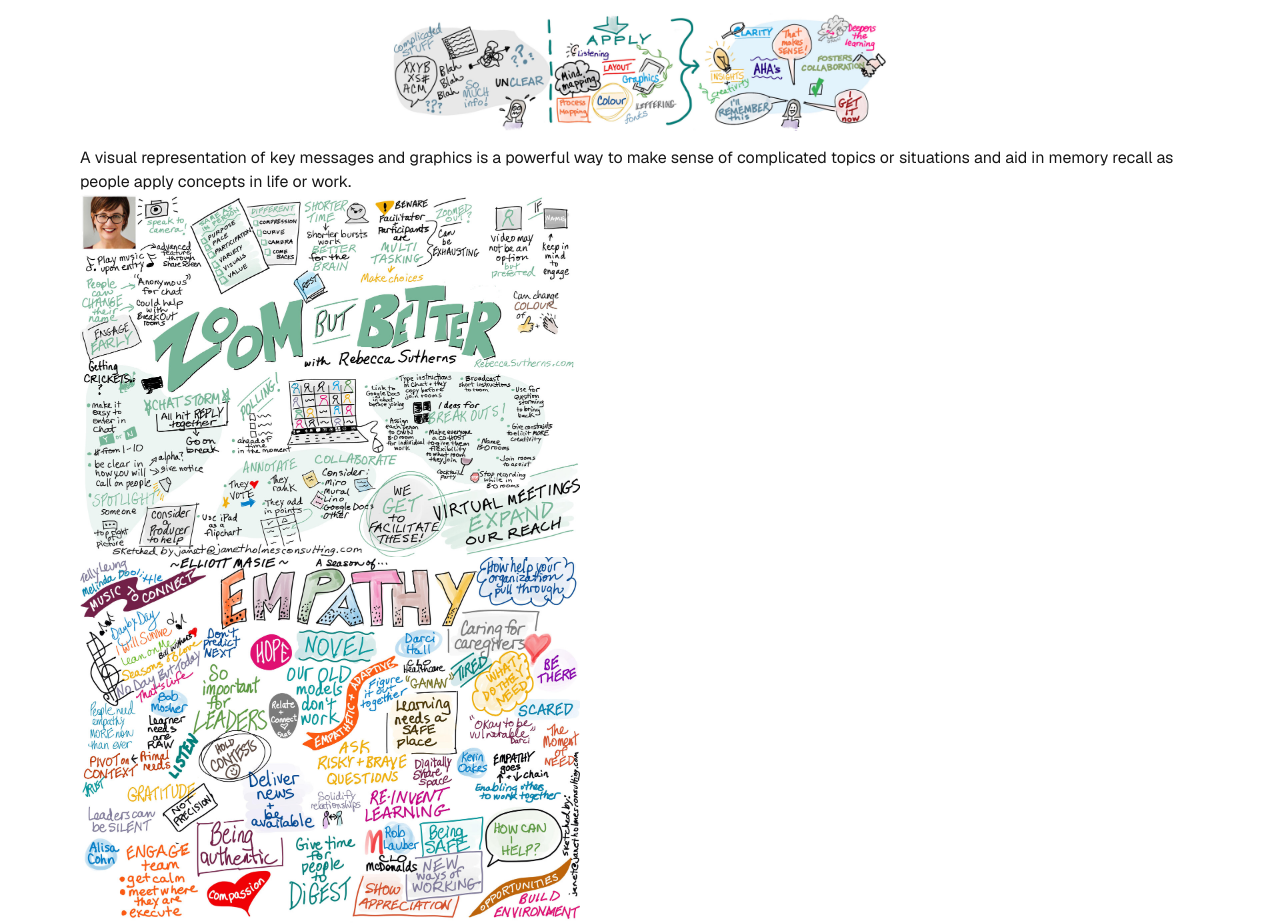
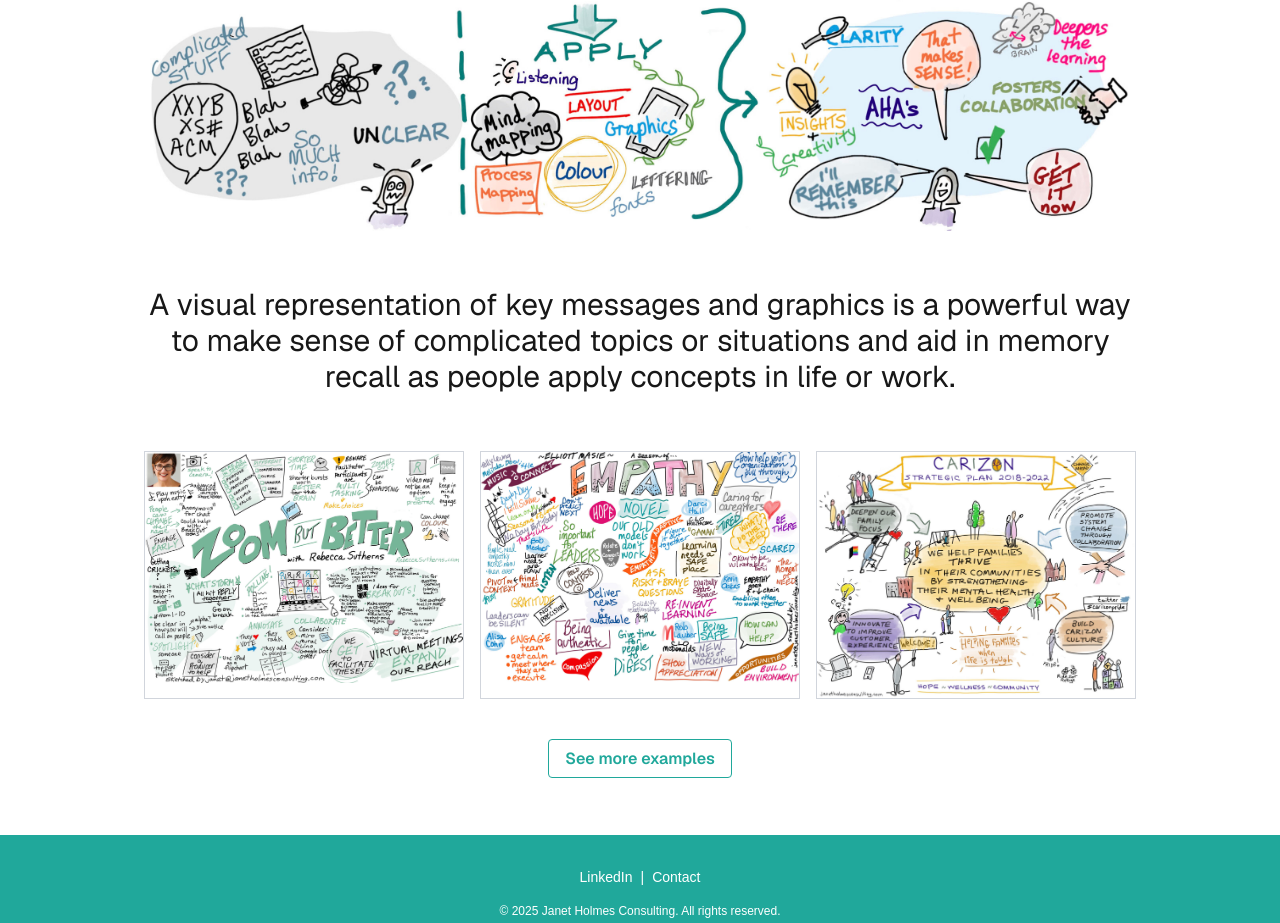
Before and after one commit to c-holmes/jhc-static-site, a Next.js app: page / in a window 1280 px wide. Shown: the part 176-1099 px from the top of the page. Built offline with nearby package versions, Linux system fonts and the light colour scheme.

Commit message:
homepage + footer styling

```diff
--- a/src/app/components/footer.tsx
+++ b/src/app/components/footer.tsx
@@ -2,19 +2,25 @@
 
 export function Footer() {
   return (
-    <footer>
-      <div>
+    <footer className="bg-jhcteal-100 py-8">
+      <div className="max-w-screen-lg mx-auto flex items-center space-x-2 text-sm justify-center">
         <Link
           key={"https://www.linkedin.com/in/janetkholmes/"}
           href={"https://www.linkedin.com/in/janetkholmes/"}
+          className="text-white"
         >
           LinkedIn
         </Link>
-      </div>
-      <div>
-        <Link key={"/contact"} href={"/contact"}>
+        <span className="text-white">|</span>
+        <Link key={"/contact"} href={"/contact"} className="text-white">
           Contact
         </Link>
+      </div>
+      <div className="max-w-screen-lg mx-auto text-center text-xs mt-4">
+        <p className="text-white">
+          © {new Date().getFullYear()} Janet Holmes Consulting. All rights
+          reserved.
+        </p>
       </div>
     </footer>
   );
--- a/src/app/globals.css
+++ b/src/app/globals.css
@@ -13,7 +13,7 @@
 }
 
 @theme {
-  --color-jhcteal-100: oklch(0.66 0.11 185, 1);
+  --color-jhcteal-100: oklch(0.66 0.11 185);
 }
 
 body {
--- a/src/app/layout.tsx
+++ b/src/app/layout.tsx
@@ -1,8 +1,8 @@
 import type { Metadata } from "next";
-import { Nav } from "./components/Nav/Nav";
+import { Nav } from "./components/Nav";
 import { Geist, Geist_Mono } from "next/font/google";
 import "./globals.css";
-import { Footer } from "./components/footer";
+import { Footer } from "./components/Footer";
 
 const geistSans = Geist({
   variable: "--font-geist-sans",
--- a/src/app/page.tsx
+++ b/src/app/page.tsx
@@ -3,21 +3,24 @@
 
 export default function Home() {
   return (
-    <div className="grid grid-rows-[20px_1fr_20px] items-center justify-items-center min-h-screen p-8 pb-20 gap-16 sm:p-20 font-[family-name:var(--font-geist-sans)]">
+    <main className="max-w-screen-lg mx-auto p-4 font-[family-name:var(--font-geist-sans)]">
       <div>
         <Image
           src="/home-banner.jpg"
           alt="Visual Offerings"
-          width={500}
+          width={1024}
           height={500}
         />
       </div>
-      <main>
       <div>
-          <h1>A visual representation of key messages and graphics is a powerful way to make sense of complicated topics or situations and aid in memory recall as people apply concepts in life or work.</h1>
+        <h1 className="text-base md:text-3xl text-center py-14">
+          A visual representation of key messages and graphics is a powerful way
+          to make sense of complicated topics or situations and aid in memory
+          recall as people apply concepts in life or work.
+        </h1>
       </div>
-        <ul>
-        <li>
+      <ul className="grid grid-cols-1 md:grid-cols-3 gap-4">
+        <li className="border border-gray-300">
           <Image
             src="/vo-rebecca-sutherns-zoom-but-better.jpg"
             alt="Rebecca Sutherns - Zoom but Better"
@@ -25,7 +28,7 @@
             height={500}
           />
         </li>
-        <li>
+        <li className="border border-gray-300">
           <Image
             src="/vo-empathy-elliott-masie.jpg"
             alt="Empathy - Elliott Masie"
@@ -33,7 +36,7 @@
             height={500}
           />
         </li>
-        <li>
+        <li className="border border-gray-300">
           <Image
             src="/vo-carizon-final.jpg"
             alt="Carizon Strategic Plan 2018-2022"
@@ -42,14 +45,15 @@
           />
         </li>
       </ul>
+      <div className="py-12 text-center">
         <Link
           key={"/visual-offerings"}
           href={"/visual-offerings"}
-       className="transition-all hover:text-neutral-800 dark:hover:text-neutral-200 flex align-middle relative py-1 px-2 m-1"
+          className="bg-transparent hover:bg-jhcteal-100 text-jhcteal-100 font-semibold hover:text-white py-2 px-4 border border-jhcteal-100 hover:border-transparent rounded"
         >
           See more examples
         </Link>
+      </div>
     </main>
-    </div>
   );
 }
```
Also changed, not shown: public/mobile-home-banner.png (added), src/app/components/Nav.tsx (renamed from src/app/components/Nav/Nav.tsx). Lines whose indentation alone changed are shown as unchanged.
